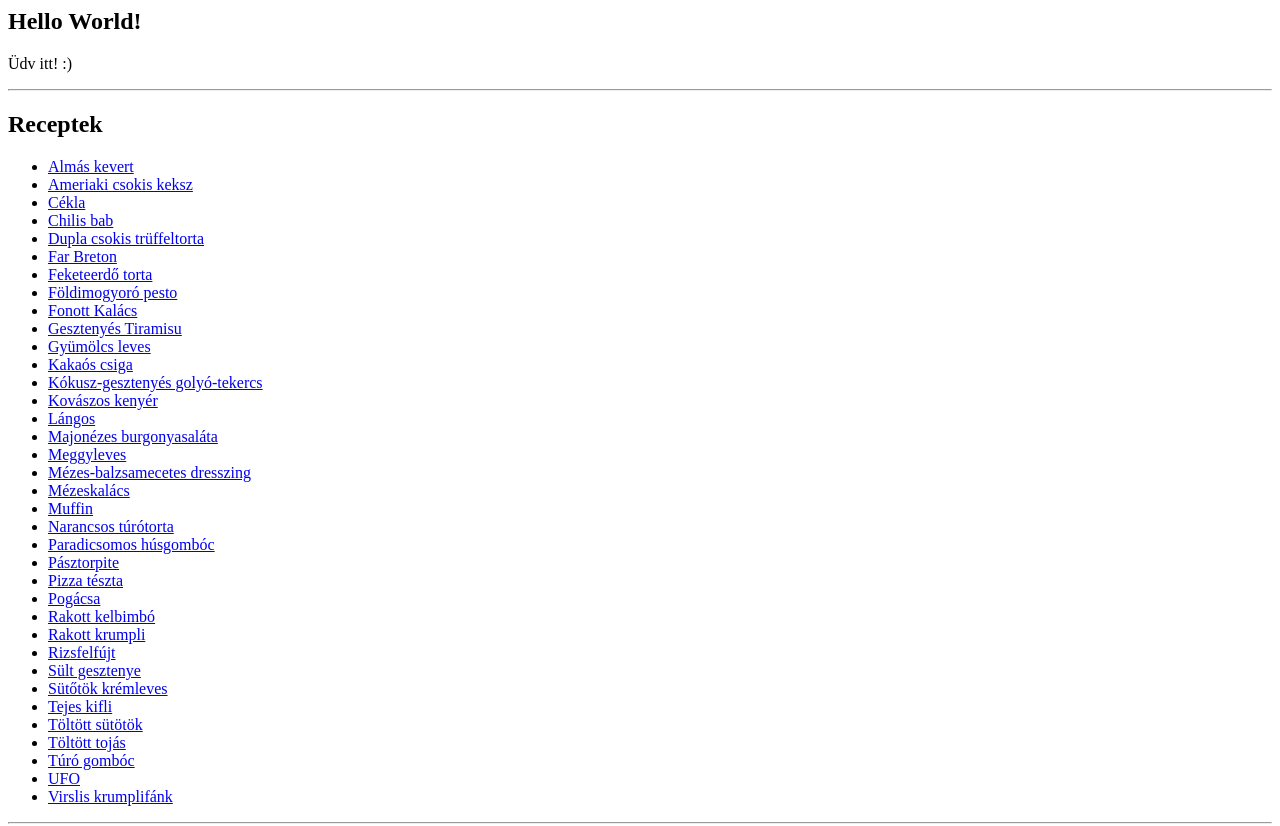
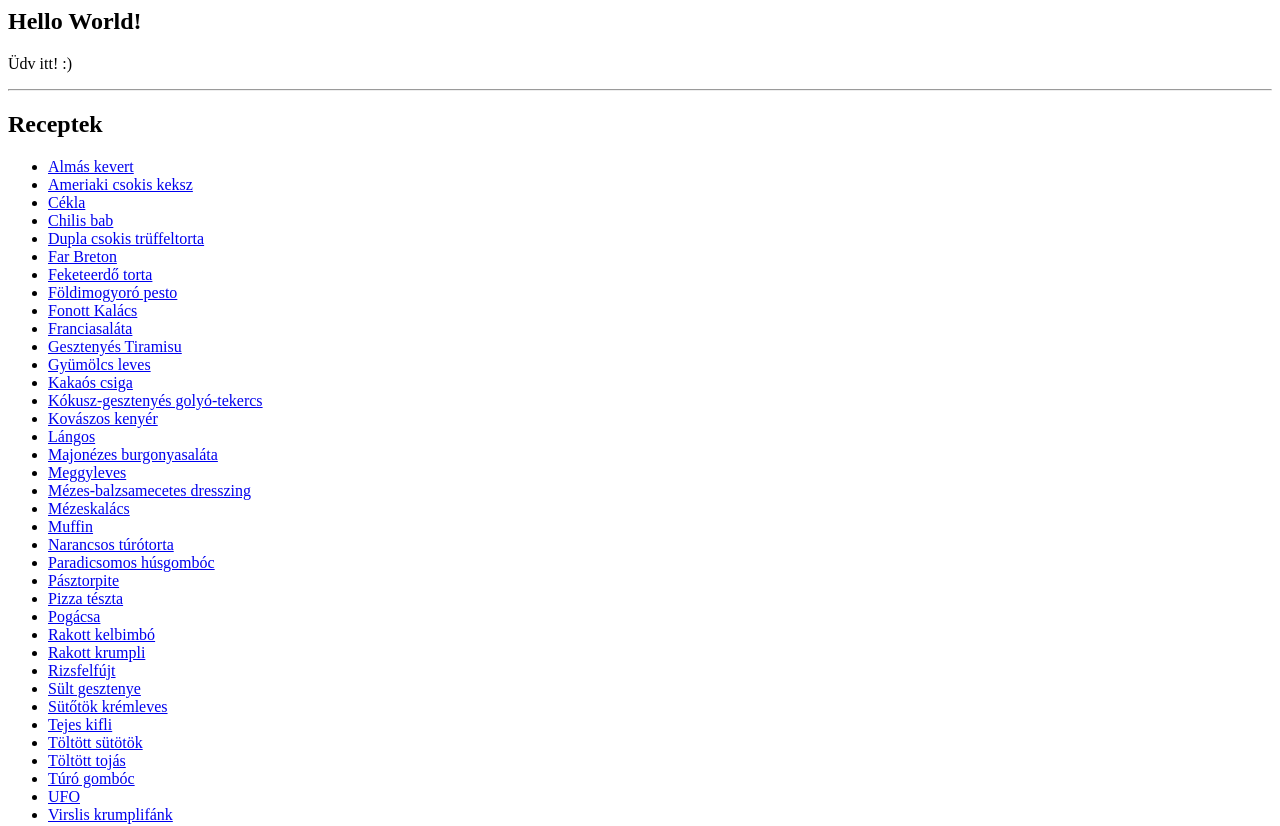
Before and after one commit to daniel-kovacs-kr/daniel-kovacs-kr.github.io, a plain HTML site: page index.html in a window 1280 px wide. Shown: the top 826 px of the page. Drawn offline with Linux system fonts and the light colour scheme.

Commit message:
Add Franciasaláta

```diff
--- a/index.html
+++ b/index.html
@@ -18,6 +18,7 @@
       <li><a href="content.html?contentFile=recipe/Feketeerdő torta.md&title=Feketeerdő torta">Feketeerdő torta</a></li>
       <li><a href="content.html?contentFile=recipe/Földimogyoró pesto.md&title=Földimogyoró pesto">Földimogyoró pesto</a></li>
       <li><a href="content.html?contentFile=recipe/Fonott Kalács.md&title=Fonott Kalács">Fonott Kalács</a></li>
+      <li><a href="content.html?contentFile=recipe/Franciasaláta.md&title=Franciasaláta">Franciasaláta</a></li>
       <li><a href="content.html?contentFile=recipe/Gesztenyés Tiramisu.md&title=Gesztenyés Tiramisu">Gesztenyés Tiramisu</a></li>
       <li><a href="content.html?contentFile=recipe/Gyümölcs leves.md&title=Gyümölcs leves">Gyümölcs leves</a></li>
       <li><a href="content.html?contentFile=recipe/Kakaós csiga.md&title=Kakaós csiga">Kakaós csiga</a></li>
```
Also changed, not shown: 1 other file.
